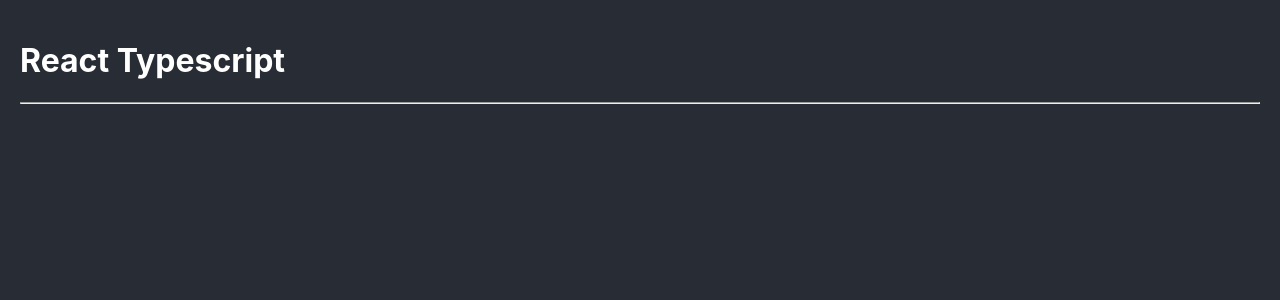
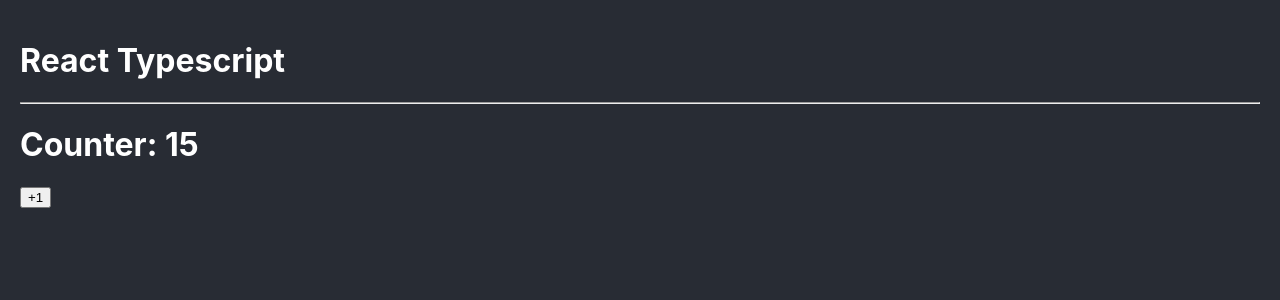
Before and after one commit to amontalvof/react-typescript-bases, a React (Create React App) app: page / in a window 1280 px wide. Shown: the top 300 px of the page. Built offline with nearby package versions, Linux system fonts and the light colour scheme.

Commit message:
feat: First component in TypeScript

```diff
--- a/src/App.tsx
+++ b/src/App.tsx
@@ -1,8 +1,11 @@
+import Counter from './bases/Counter';
+
 function App() {
     return (
         <>
             <h1>React Typescript</h1>
             <hr />
+            <Counter initialValue={15} />
         </>
     );
 }
--- /dev/null
+++ b/src/bases/Counter.tsx
@@ -0,0 +1,22 @@
+import { useState } from 'react';
+
+type props = {
+    initialValue: number;
+};
+
+const Counter = ({ initialValue = 0 }: props) => {
+    const [counter, setCounter] = useState(initialValue);
+
+    const handleClick = () => {
+        setCounter((prev) => prev + 1);
+    };
+
+    return (
+        <>
+            <h1>Counter: {counter}</h1>
+            <button onClick={handleClick}>+1</button>
+        </>
+    );
+};
+
+export default Counter;
```
